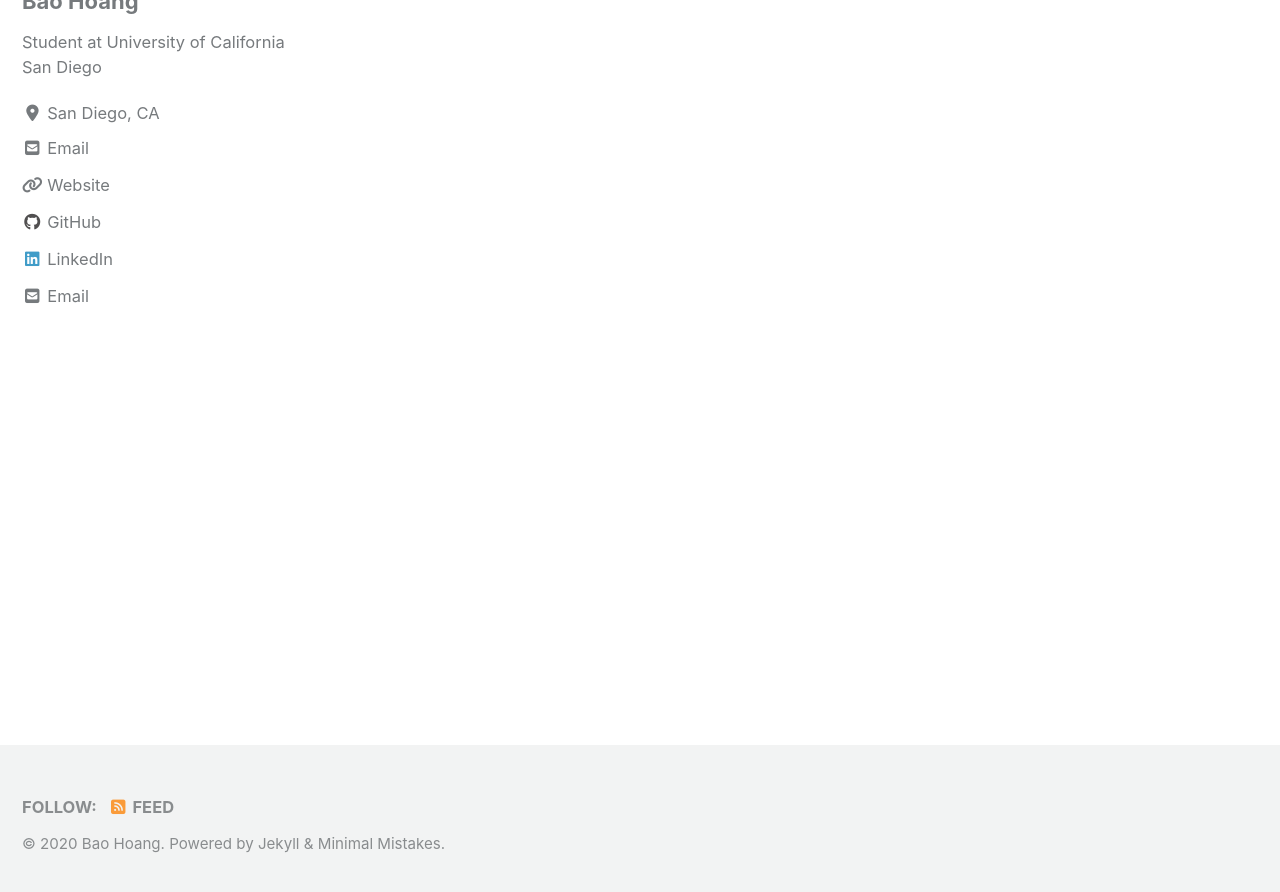
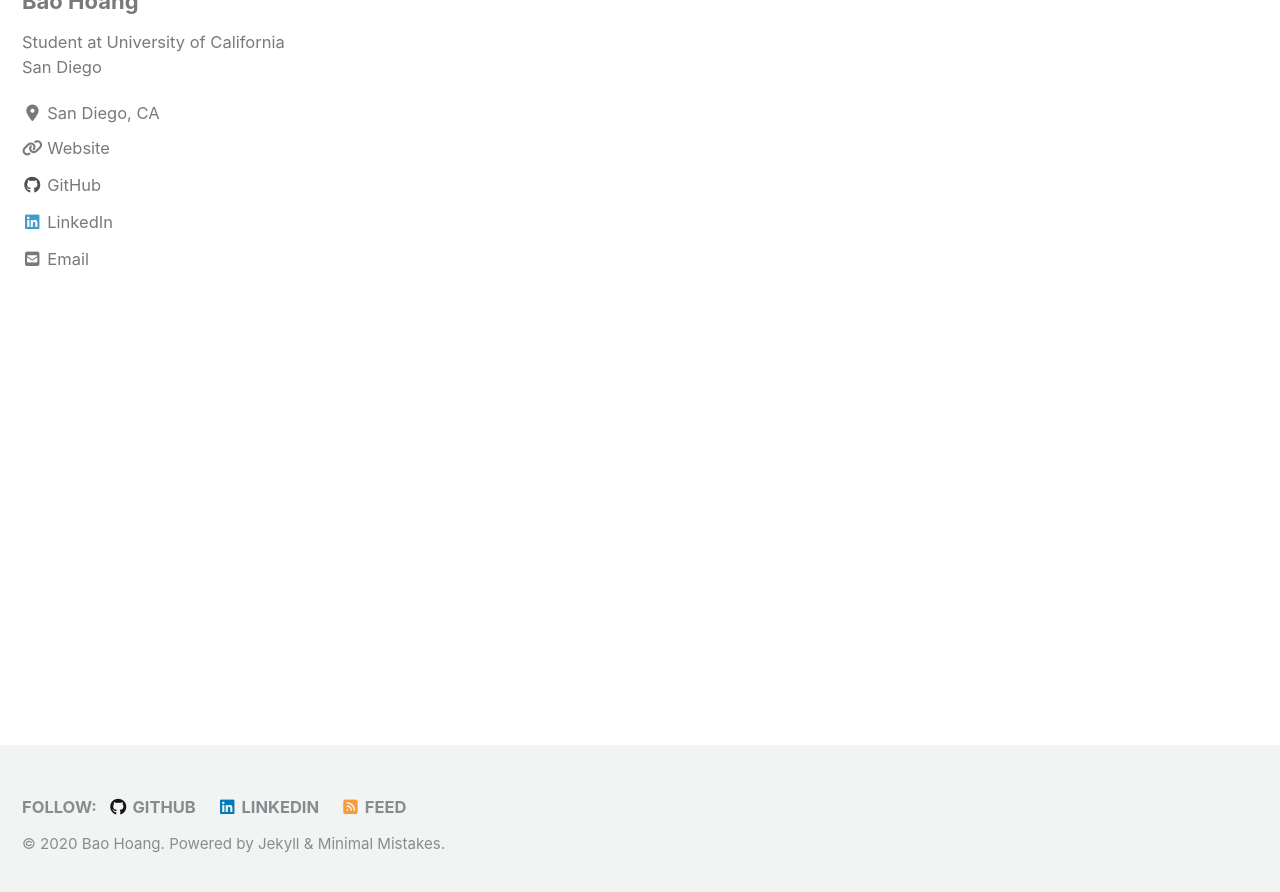
Before and after one commit to bghoang/baohoang, a Jekyll site: the page built from index.html, in a window 1280 px wide and 900 px high, scrolled down 222 px. Shown: the top 892 px of the window. Built offline with Jekyll 4.4.1, drawn with Linux system fonts in a browser that asks for light colours; cached includes are drawn as plain includes; nearby versions of some CDN libraries; the list of posts is cut into pages by our own code.

Commit message:
add footer

```diff
--- a/_config.yml
+++ b/_config.yml
@@ -112,18 +112,12 @@ author:
   location: "San Diego, CA"
   email: "hgbao2013@gmail.com"
   links:
-    - label: "Email"
-      icon: "fas fa-fw fa-envelope-square"
-      url: mailto:hgbao2013@gmail.com
     - label: "Website"
       icon: "fas fa-fw fa-link"
       url: "https://bghoang.github.io/baohoang/"
     - label: "GitHub"
       icon: "fab fa-fw fa-github"
       url: "https://github.com/bghoang"
-    - label: "Instagram"
-      icon: "fab fa-fw fa-instagram"
-      # url: "https://instagram.com/"
     - label: "LinkedIn"
       icon: "fab fa-fw fa-linkedin"
       url: "https://www.linkedin.com/in/bao-hoang-g/"
@@ -131,24 +125,12 @@ author:
 # Site Footer
 footer:
   links:
-    - label: "Twitter"
-      icon: "fab fa-fw fa-twitter-square"
-      # url:
-    - label: "Facebook"
-      icon: "fab fa-fw fa-facebook-square"
-      # url:
     - label: "GitHub"
       icon: "fab fa-fw fa-github"
-      # url:
-    - label: "GitLab"
-      icon: "fab fa-fw fa-gitlab"
-      # url:
-    - label: "Bitbucket"
-      icon: "fab fa-fw fa-bitbucket"
-      # url:
-    - label: "Instagram"
-      icon: "fab fa-fw fa-instagram"
-      # url:
+      url: "https://github.com/bghoang"
+    - label: "LinkedIn"
+      icon: "fab fa-fw fa-linkedin"
+      url: "https://www.linkedin.com/in/bao-hoang-g/"
 
 # Reading Files
 include:
```
